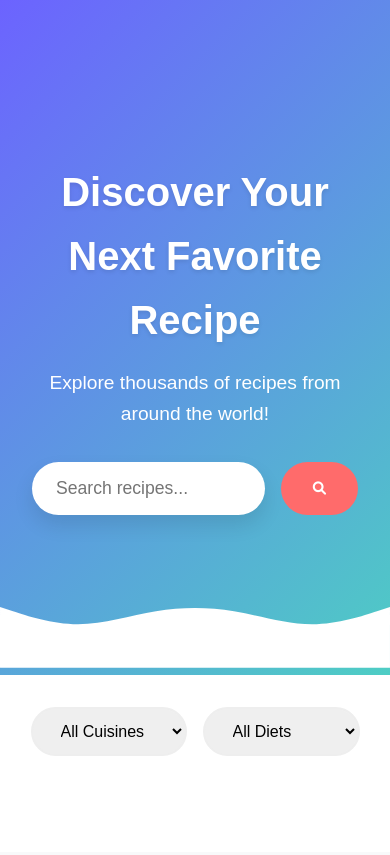
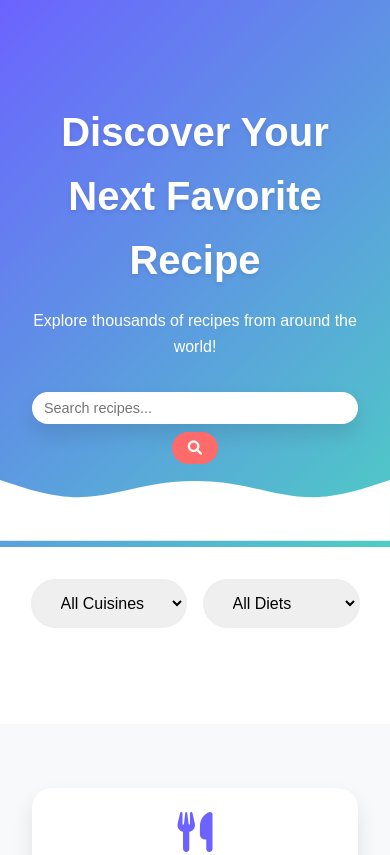
Before and after one commit to kiwiteaorion/Recipe-Project, a plain HTML site: page index.html in a window 390 px wide. Shown: the top 855 px of the page. Drawn offline with Linux system fonts and the light colour scheme.

Commit message:
Changed the scaling issue for laptops

```diff
--- a/assets/css/style.css
+++ b/assets/css/style.css
@@ -28,29 +28,35 @@ body {
 /* Hero Section */
 .hero {
   background: var(--gradient-1);
-  min-height: 80vh;
+  min-height: clamp(400px, 80vh, 800px);
   position: relative;
-  padding: 2rem;
+  padding: clamp(50px, 8vh, 100px) 1rem;
   display: flex;
-  align-items: center;
+  align-items: flex-start;
   justify-content: center;
   color: white;
+  padding-top: clamp(50px, 8vh, 100px);
 }
 
 .hero-content {
   text-align: center;
   max-width: 800px;
   z-index: 1;
+  position: relative;
+  z-index: 2;
+  max-width: 800px;
+  margin: 0 auto;
+  padding: 2rem 1rem;
 }
 
 .hero h1 {
-  font-size: 3.5rem;
+  font-size: clamp(2rem, 5vw, 3.5rem);
   margin-bottom: 1rem;
   text-shadow: var(--text-shadow);
 }
 
 .hero p {
-  font-size: 1.2rem;
+  font-size: clamp(1rem, 2vw, 1.2rem);
   margin-bottom: 2rem;
 }
 
@@ -70,22 +76,23 @@ body {
 }
 
 .search-container input {
-  width: 400px;
-  padding: 1rem 1.5rem;
+  width: clamp(200px, 50vw, 400px);
+  padding: clamp(0.5rem, 2vw, 1rem) clamp(0.75rem, 2vw, 1.5rem);
   border: none;
   border-radius: 50px;
-  font-size: 1.1rem;
+  font-size: clamp(0.9rem, 1.5vw, 1.1rem);
   box-shadow: var(--card-shadow);
 }
 
 .search-container button {
-  padding: 1rem 2rem;
+  padding: clamp(0.5rem, 2vw, 1rem) clamp(1rem, 2vw, 2rem);
   border: none;
   border-radius: 50px;
   background: var(--secondary-color);
   color: white;
   cursor: pointer;
   transition: transform 0.3s ease;
+  font-size: clamp(0.9rem, 1.5vw, 1.1rem);
 }
 
 .search-container button:hover {
@@ -471,6 +478,15 @@ footer {
     width: 95%;
     margin: 2% auto;
   }
+
+  .hero {
+    min-height: 60vh;
+    padding-top: 10vh;
+  }
+
+  .wave-container {
+    bottom: -1px;
+  }
 }
 
 /* Animations */
@@ -490,3 +506,15 @@ footer {
 .info-card {
   animation: fadeIn 0.6s ease-out;
 }
+
+@media (max-width: 1024px) {
+  .hero-content {
+    padding: 1rem;
+  }
+
+  .search-container {
+    flex-direction: column;
+    align-items: center;
+    gap: 0.5rem;
+  }
+}
```
